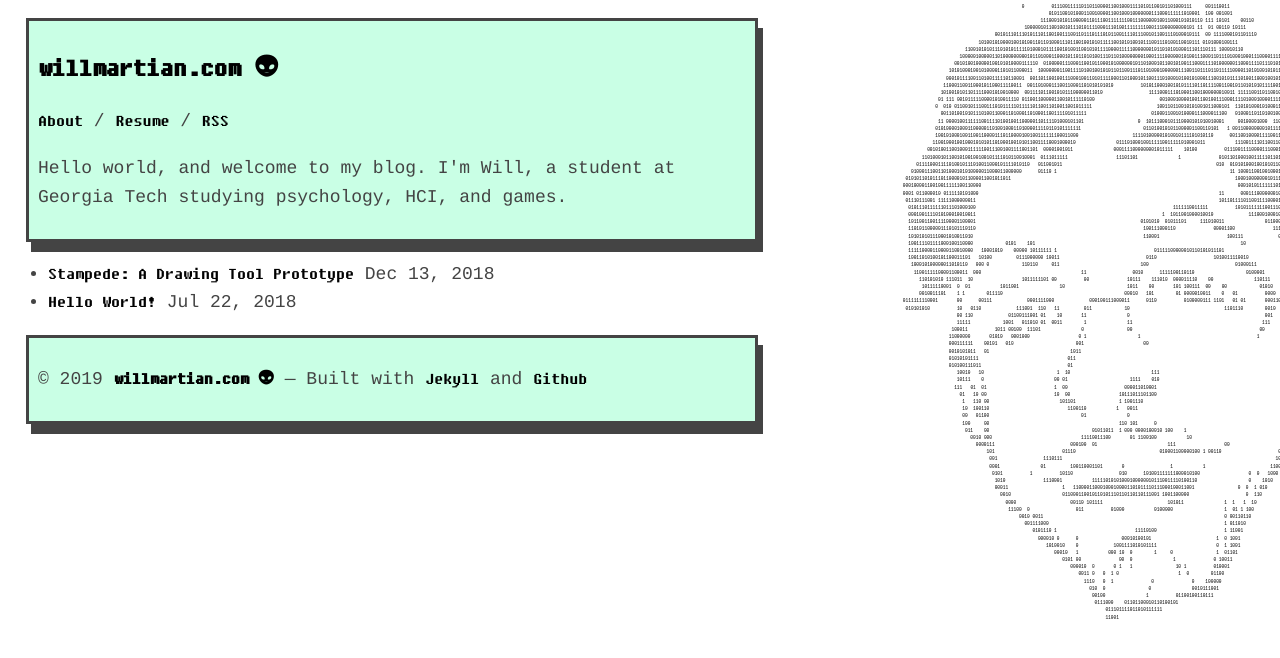
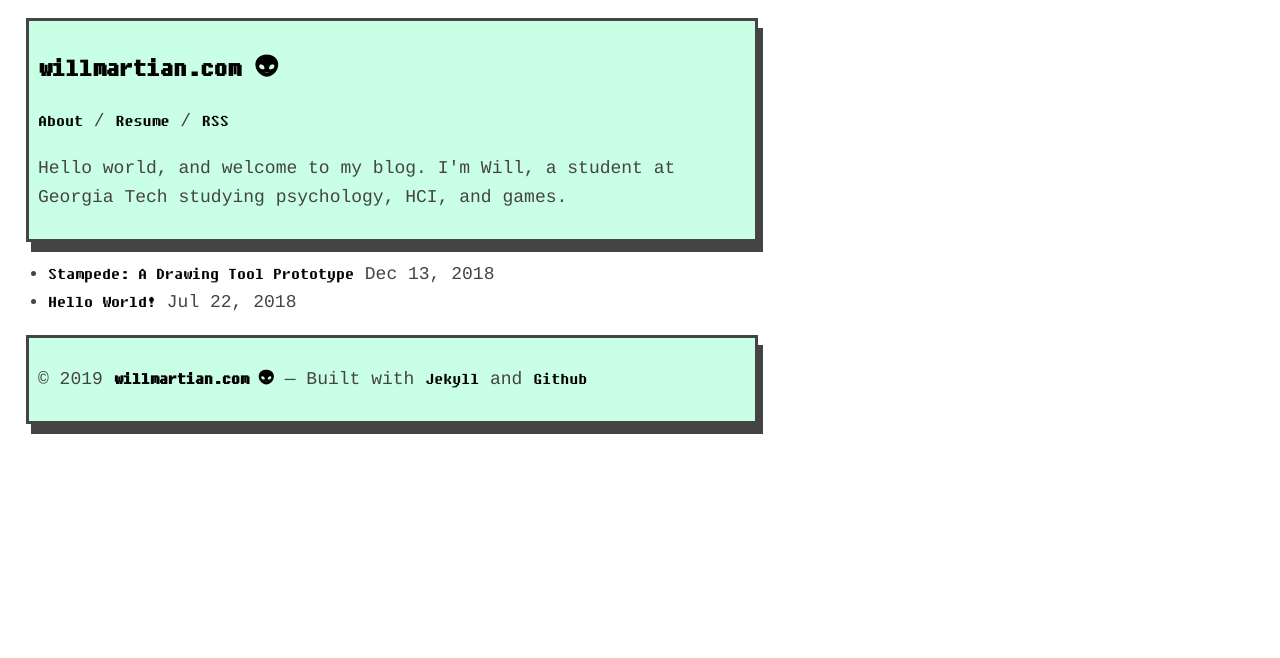
Before and after one commit to willbmartin/willbmartin.github.io, a Jekyll site: the page built from index.html, in a window 1280 px wide. Shown: the top 658 px of the page. Built offline with Jekyll 4.4.1, drawn with Linux system fonts in a browser that asks for light colours.

Commit message:
added background animation fix

```diff
--- a/css/main.css
+++ b/css/main.css
@@ -20,7 +20,7 @@ html {
   font-family: 'FixedsysExcelsior', monospace;
   position: fixed;
   top: -5%;
-  right: -10%;
+  right: -100%;
   z-index: -1;
   overflow: hidden;
   font-size: 4.5px;
```
